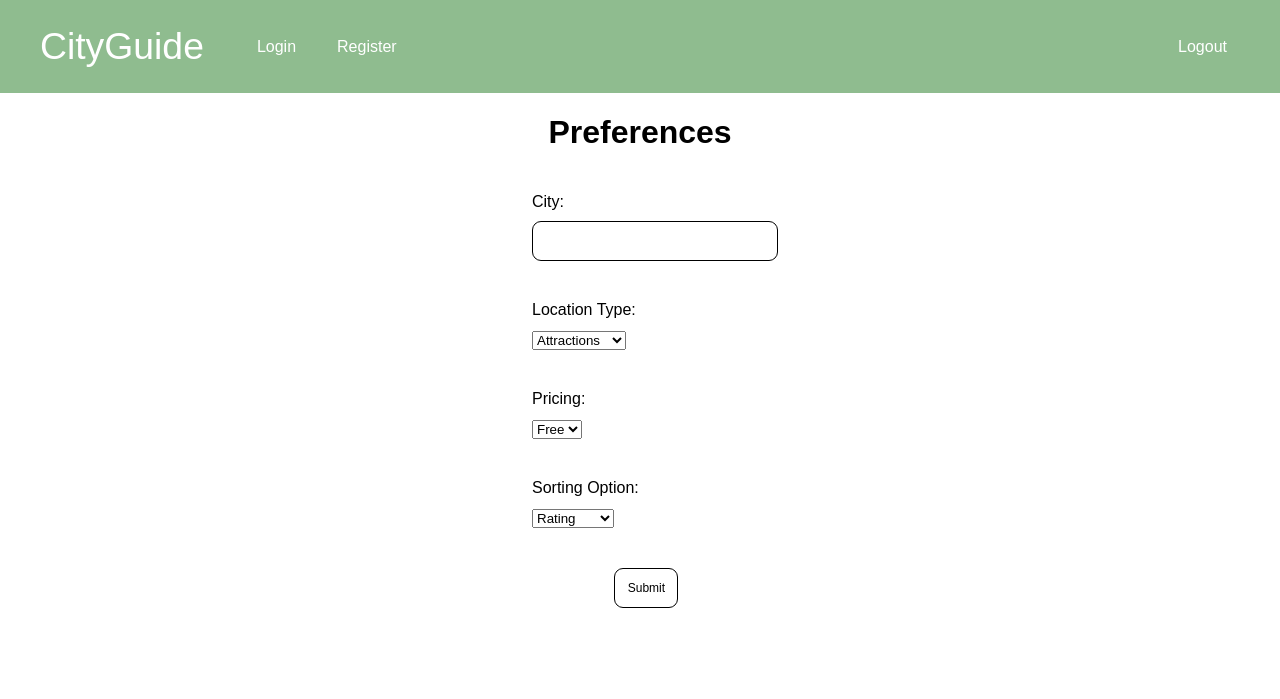
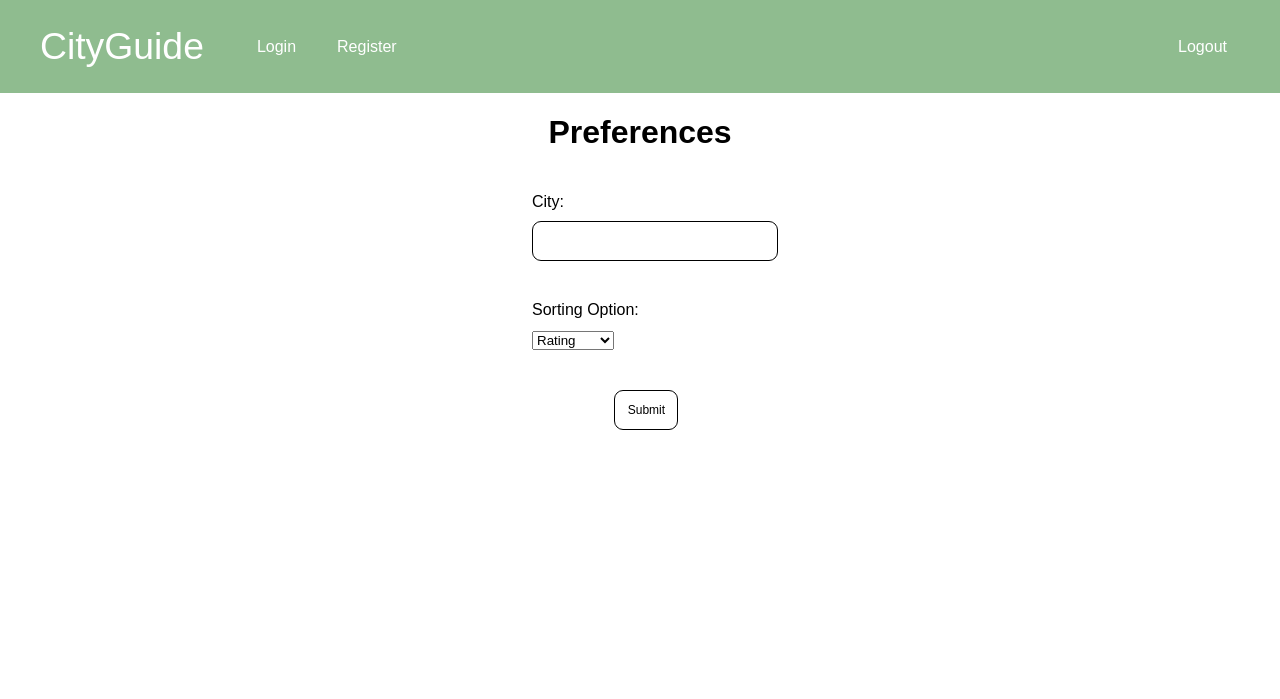
Before and after one commit to amatt06/CityGuide, a Flask app: page /preferences in a window 1280 px wide. Shown: the top 699 px of the page. Run offline with Flask 3, Linux system fonts and the light colour scheme.

Commit message:
reduce form

```diff
--- a/forms/forms.py
+++ b/forms/forms.py
@@ -1,6 +1,6 @@
 # forms.py
 from flask_wtf import FlaskForm
-from wtforms import StringField, PasswordField, SubmitField, RadioField, SelectField
+from wtforms import StringField, PasswordField, SubmitField, SelectField
 from wtforms.validators import DataRequired, Email, EqualTo
 
 
@@ -20,18 +20,6 @@ class LoginForm(FlaskForm):
 class PreferencesForm(FlaskForm):
     city = StringField('City: ', validators=[DataRequired()])
 
-    location_type = SelectField('Location Type: ', choices=[
-        ('restaurants', 'Restaurants'),
-        ('attractions', 'Attractions'),
-        ('both', 'Both')],
-                               default='attractions', validators=[DataRequired()])
-
-    pricing = SelectField('Pricing: ', choices=[
-        ('free', 'Free'),
-        ('paid', 'Paid'),
-        ('both', 'Both')],
-                         default='free', validators=[DataRequired()])
-
     sorting_option = SelectField('Sorting Option: ', choices=[
         ('rating', 'Rating'),
         ('popularity', 'Popularity')],
--- a/templates/preferences-input.html
+++ b/templates/preferences-input.html
@@ -13,16 +13,6 @@
                 {{ form.city(class="form-control") }}
             </div>
 
-            <div class="form-group" id="location-type-selection">
-                {{ form.location_type.label }} <br>
-                {{ form.location_type(class="form-control") }}
-            </div>
-
-            <div class="form-group" id="pricing-selection">
-                {{ form.pricing.label }} <br>
-                {{ form.pricing(class="form-control") }}
-            </div>
-
             <div class="form-group">
                 {{ form.sorting_option.label }} <br>
                 {{ form.sorting_option(class="form-control") }}
```
